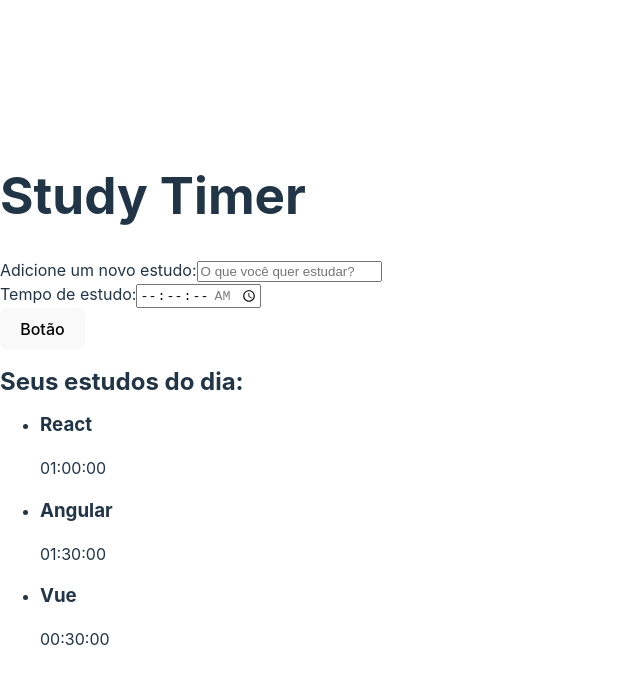
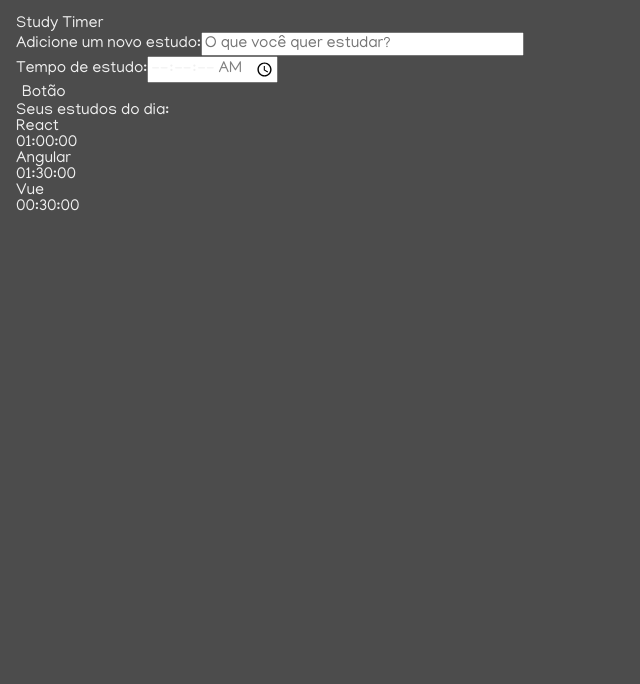
Before and after one commit to Levieber/study-timer, a React (Vite) app: page / in a window 1280 px wide. Shown: the top 684 px of the page, without its empty margins (0-640 px from the left). Built offline with nearby package versions, Linux system fonts and the light colour scheme.

Commit message:
feat: reset css with sass

```diff
--- a/package.json
+++ b/package.json
@@ -16,6 +16,7 @@
     "@types/react": "^18.0.24",
     "@types/react-dom": "^18.0.8",
     "@vitejs/plugin-react": "^2.2.0",
+    "sass": "^1.56.1",
     "typescript": "^4.6.4",
     "vite": "^3.2.3"
   }
--- /dev/null
+++ b/src/index.scss
@@ -0,0 +1,175 @@
+html,
+body,
+div,
+span,
+applet,
+object,
+iframe,
+h1,
+h2,
+h3,
+h4,
+h5,
+h6,
+p,
+blockquote,
+pre,
+a,
+abbr,
+acronym,
+address,
+big,
+cite,
+code,
+del,
+dfn,
+em,
+img,
+ins,
+kbd,
+q,
+s,
+samp,
+small,
+strike,
+strong,
+sub,
+sup,
+tt,
+var,
+b,
+u,
+i,
+center,
+dl,
+dt,
+dd,
+ol,
+ul,
+li,
+fieldset,
+form,
+label,
+legend,
+table,
+caption,
+tbody,
+tfoot,
+thead,
+tr,
+th,
+td,
+article,
+aside,
+canvas,
+details,
+embed,
+figure,
+figcaption,
+footer,
+header,
+hgroup,
+menu,
+nav,
+output,
+ruby,
+section,
+summary,
+time,
+mark,
+audio,
+video {
+  margin: 0;
+  padding: 0;
+  border: 0;
+  font-size: 100%;
+  font: inherit;
+  vertical-align: baseline;
+}
+/* HTML5 display-role reset for older browsers */
+article,
+aside,
+details,
+figcaption,
+figure,
+footer,
+header,
+hgroup,
+menu,
+nav,
+section {
+  display: block;
+}
+body {
+  line-height: 1;
+}
+ol,
+ul {
+  list-style: none;
+}
+blockquote,
+q {
+  quotes: none;
+}
+blockquote:before,
+blockquote:after,
+q:before,
+q:after {
+  content: "";
+  content: none;
+}
+table {
+  border-collapse: collapse;
+  border-spacing: 0;
+}
+
+input {
+  font-family: inherit;
+  font-size: inherit;
+  font-weight: inherit;
+  color: inherit;
+}
+
+button {
+  border: unset;
+  background-color: unset;
+  font-family: inherit;
+  font-size: inherit;
+  font-weight: inherit;
+  color: inherit;
+}
+
+@import url("https://fonts.googleapis.com/css2?family=Manjari&display=swap");
+
+body {
+  display: flex;
+  justify-content: center;
+  font-family: "Manjari", sans-serif;
+  color: #f0f0f0;
+  background-color: #4c4c4c;
+  height: 100%;
+  width: 100%;
+  padding: 16px;
+  box-sizing: border-box;
+}
+
+#root {
+  width: 100%;
+}
+
+::-webkit-scrollbar {
+  width: 8px;
+}
+
+::-webkit-scrollbar-track {
+  background: unset;
+}
+
+::-webkit-scrollbar-thumb {
+  border-radius: 4px;
+  background: #888;
+}
+
+::-webkit-scrollbar-thumb:hover {
+  background: #555;
+}
```
Also changed, not shown: src/main.tsx (+6 -6 lines), 1 other file (tests, documents, lock files or other folders).
